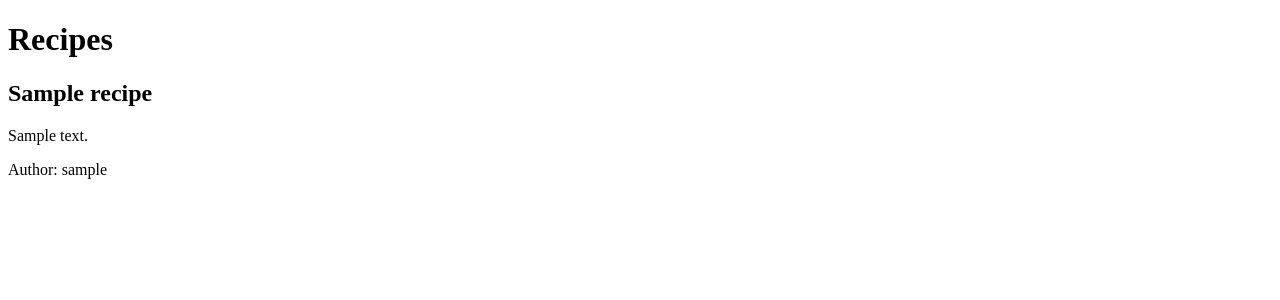
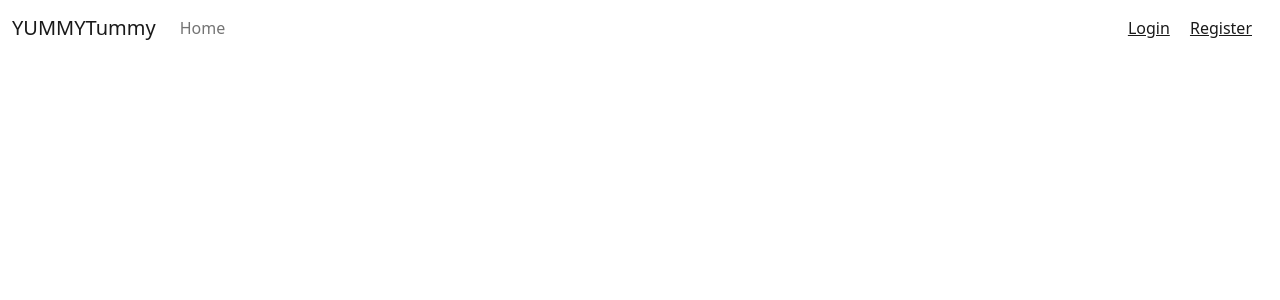
Before and after one commit to SonaliP11/yummytummy, a Django app: page / in a window 1280 px wide. Shown: the top 300 px of the page. Run offline with Django 4.2, Linux system fonts and the light colour scheme; tables that the repository leaves empty hold one stand-in row (values such as "Sample post").

Commit message:
Replace recipe_list.html with index.html for improved layout and pagination

```diff
--- /dev/null
+++ b/recipes/templates/recipes/index.html
@@ -0,0 +1,53 @@
+{% extends "base.html" %}
+{% load static %}
+
+{% block content %}
+
+<!-- index.html content starts here -->
+<div class="container-fluid">
+    <div class="row">
+
+        <!-- Recipes Entries Column -->
+        <div class="col-12 mt-3 left">
+            <div class="row">
+                {% for post in post_list %}
+                <div class="col-md-4">
+                    <div class="card mb-4">
+                        <div class="card-body">
+                            <div class="image-container">
+                                <div class="image-flash">
+                                    <p class="author">Author: {{ recipe.author }}</p>
+                                </div>
+                            </div>
+                            <a href="#" class="recipe-link">
+                                <h2 class="card-title">{{ recipe.title }}</h2>
+                            </a>
+
+                            <hr />
+                            <p class="card-text text-muted h6">{{ recipe.created_on}}
+                            </p>
+                        </div>
+                    </div>
+                </div>
+                {% if forloop.counter|divisibleby:3 %}
+            </div>
+            <div class="row">
+                {% endif %}
+                {% endfor %}
+
+            </div>
+        </div>
+    </div>
+    {% if is_paginated %}
+    <nav aria-label="Page navigation">
+        <ul class="pagination justify-content-center">
+            {% if page_obj.has_next %}
+            <li><a href="?page={{ page_obj.next_page_number }}" class="page-link"> NEXT &raquo;</a></li>
+            {% endif %}
+        </ul>
+    </nav>
+    {% endif %}
+</div>
+
+<!-- index.html content ends here -->
+{% endblock %}
--- a/recipes/templates/recipes/recipe_list.html
+++ /dev/null
@@ -1,22 +0,0 @@
-<!DOCTYPE html>
-<html lang="en">
-
-<head>
-    <meta charset="UTF-8">
-    <meta http-equiv="X-UA-Compatible" content="IE=edge">
-    <meta name="viewport" content="width=device-width, initial-scale=1.0">
-    <title>Views Part 1</title>
-</head>
-
-<body>
-    <h1>Recipes</h1>
-    {% for recipe in object_list %}
-    <!-- <img class="card-img-top" src=" {{ recipe.featured_image.url }}"
-    alt="{{ recipe.title }}"> -->
-    <h2>{{recipe.title}}</h2>
-    <p>{{recipe.description}}</p>
-    <p>Author: {{recipe.author}}</p>
-    {% endfor %}
-</body>
-
-</html>
--- a/recipes/views.py
+++ b/recipes/views.py
@@ -6,10 +6,8 @@
 # Create your views here.
 class RecipeList(generic.ListView):
     queryset = Recipe.objects.filter(status=1).order_by('-created_on')
-    template_name = 'recipes/recipe_list.html'
+    template_name = 'recipes/index.html'
+    paginate_by = 6
 
-class RecipeDetail(generic.DetailView):
-    model = Recipe
-    template_name = 'recipes/recipe_detail.html'
 
 # Compare this snippet from recipes/views.
--- a/templates/base.html
+++ b/templates/base.html
@@ -27,11 +27,12 @@
 
 <body class="d-flex flex-column h-100 main-bg">
 
+
     <!-- Navigation -->
     <nav class="navbar navbar-expand-lg navbar-light bg-white">
         <div class="container-fluid">
-            <a class="navbar-brand" href="{% url 'home' %}"><span class="brand">c<span class="red-o">o</span>de<span
-                        class="thin">|star</span></span></a>
+            <a class="navbar-brand" href="{% url 'home' %}"><span class="brand">YUMMY</span><span
+                        class="thin">Tummy</span></a>
             <button class="navbar-toggler" type="button" data-bs-toggle="collapse" data-bs-target="#navbarText"
                 aria-controls="navbarText" aria-expanded="false" aria-label="Toggle navigation">
                 <span class="navbar-toggler-icon"></span>
@@ -62,7 +63,7 @@
 
     <!-- Footer -->
     <footer class="footer mt-auto py-3 dark-bg">
-        <p class="m-0 text-center text-white">Made by Code Instituters</p>
+        <p class="m-0 text-center text-white">Yummy Recipes</p>
         <p class="m-0 text-center text-white">Follow us: <i class="fab fa-facebook-square ms-3"></i>
             <i class="fab fa-twitter-square ms-3"></i>
             <i class="fab fa-instagram-square ms-3"></i>
```
